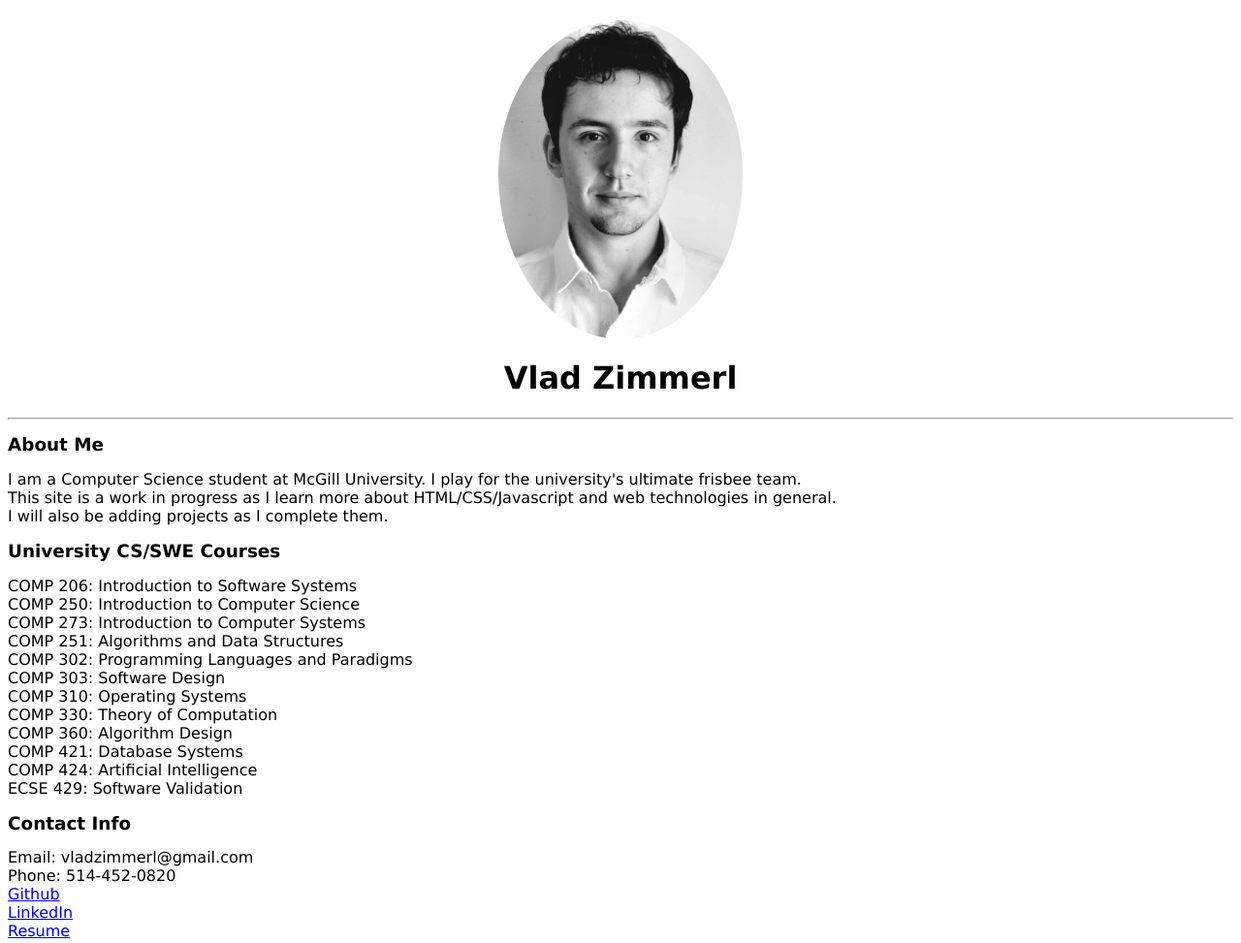
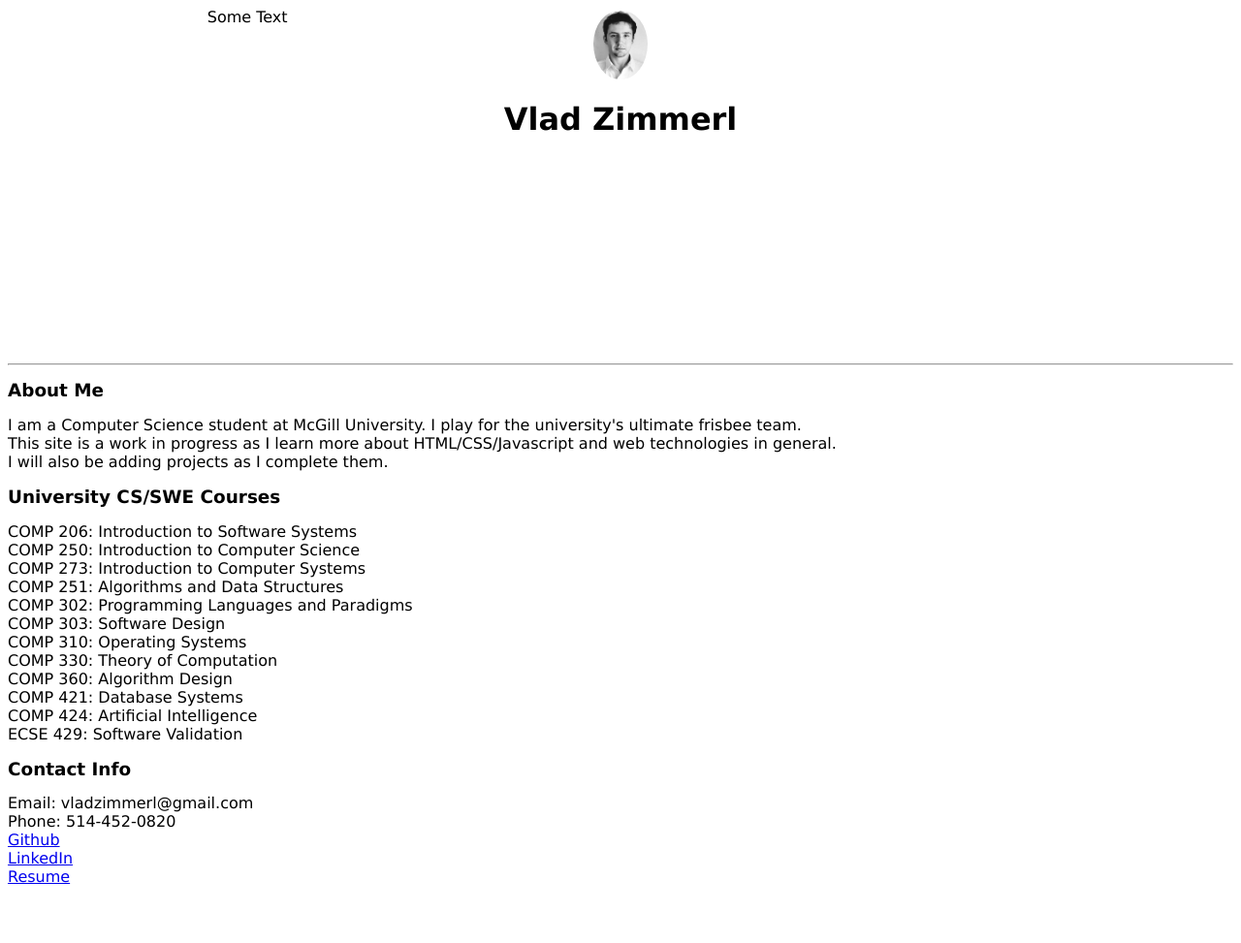
Before and after one commit to vladzimmerl/vlad-zimmerl-website, a plain HTML site: page index.html in a window 1280 px wide. Shown: the whole page at 97% size. After the commit the page ends 922 px from the top, so only its background shows below. Drawn offline with Linux system fonts and the light colour scheme.

Commit message:
added grid

```diff
--- a/index.html
+++ b/index.html
@@ -9,8 +9,15 @@
 <!-- BODY------------------------------------------------------------------- -->
 <body>
     <!-- HEADER------------------------------------ -->
-    <img src="portrait-pic.jpeg" class="portrait-img">
-    <h1 class="header-name">Vlad Zimmerl</h1>
+    <div class="page-header">
+        <div>
+            Some Text
+        </div>
+        <div>
+            <img src="portrait-pic.jpeg" class="portrait-img">
+            <h1 class="header-name">Vlad Zimmerl</h1>
+        </div>
+    </div>
     <hr class="header-separator">
 
     <!-- ABOUT------------------------------------- -->
--- a/style.css
+++ b/style.css
@@ -23,6 +23,12 @@ body {
     text-align: center;
 }
 
+.page-header {
+    display: grid;
+    grid-template-columns: 1fr repeat(3, auto) 1fr;
+    justify-items: center;
+}
+
 @media all and (orientation:landscape) {
     .portrait-img {
         padding-top: 1%;
```
